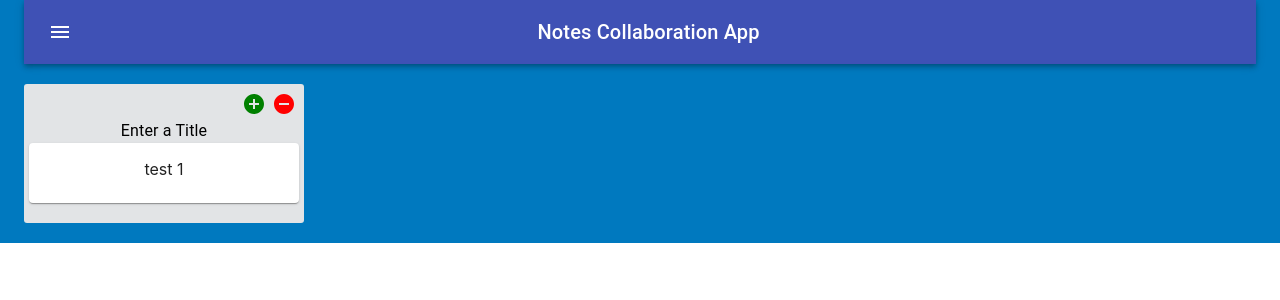
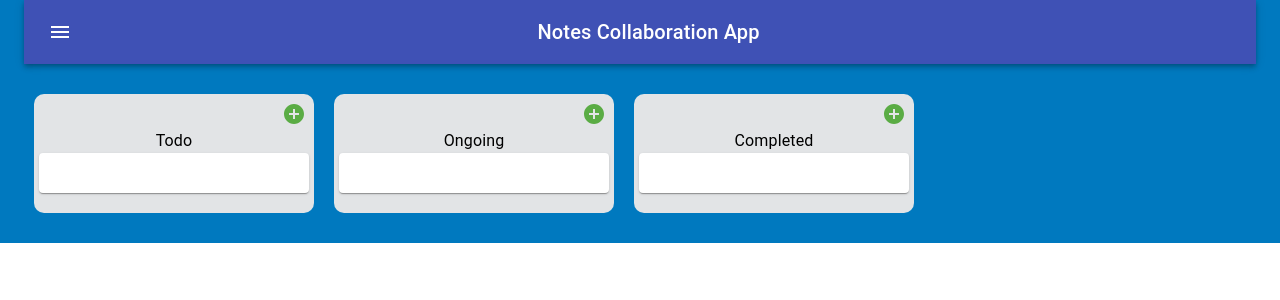
Before and after one commit to montelai/collaboration-sharing, a React (Create React App) app: page / in a window 1280 px wide. Shown: the top 300 px of the page. Built offline with nearby package versions, Linux system fonts and the light colour scheme.

Commit message:
refactored redux board

```diff
--- a/src/App.js
+++ b/src/App.js
@@ -4,7 +4,6 @@ import { Container } from "@material-ui/core";
 import Boards from "./components/Boards";
 import Navigation from "./components/Navigation";
 import { connect } from "react-redux";
-import collaborationApp from "./reducers/reducer";
 
 class App extends Component {
   //sample board
@@ -15,10 +14,9 @@ class App extends Component {
   //   author:''
   // }
 
-  state = {
-    isLoading: true,
-    boards: []
-  };
+  componentDidMount(){
+
+  }
 
   render() {
     return (
@@ -32,7 +30,7 @@ class App extends Component {
         }}
       >
         <Navigation />
-        <Boards boards={[]} />
+        <Boards boards={this.props.boards} />
       </Container>
     );
   }
@@ -40,7 +38,9 @@ class App extends Component {
 
 const mapStateToProps = state => {
   return {
-    boards: state.boards
+    boardId: state.boardId,
+    boards: state.boards,
+    isLoading:state.isLoading
   };
 };
 
--- a/src/components/Board.js
+++ b/src/components/Board.js
@@ -6,6 +6,7 @@ import RemoveCircle from "@material-ui/icons/RemoveCircle";
 import {connect} from 'react-redux';
 import compose from 'recompose/compose';
 
+
 const styles = {
   boardItem: {
     width: "270px",
@@ -13,10 +14,11 @@ const styles = {
     overflowY: "auto",
     backgroundColor: "#e2e4e6",
     boxShadow: "5px 10px  rbga(0,0,0,0.5)",
-    borderRadius: "3px",
+    borderRadius: "10px",
     verticalAlign: "top",
     padding: "5px",
-    paddingBottom: "20px"
+    paddingBottom: "20px",
+    margin: "10px"
   },
   boardItemContents: {},
   boardItemButtons: {
@@ -24,9 +26,13 @@ const styles = {
     justifyContent: "flex-end",
     padding: "0px, 5px, 0px, 5px"
   },
-  addIcon: {
-    color: "green",
-    margin: "3px"
+  addIcon : {
+    color: "#5aac44",
+    margin: "3px",
+    '&:hover' : {
+      color: "#52e02a",
+      margin: "3px"
+    }
   },
   removeIcon: {
     color: "red",
@@ -38,17 +44,20 @@ class Board extends Component {
 
   state = {
     isAdding : false,
-    content:''
+    content:'',
+    key:''
   }
 
-  addItemToBoard = () => {
+  addItemToBoard = (event) => {
+    console.log(event.target)
     this.setState ({
-      isAdding:true
+      isAdding:true,
+      key: this.props.id
     })
   }
 
   addItemToBoardForm = () => {
-    return <form autoComplete='off'>
+    return <form autoComplete='off' style={{'paddingTop':'10px', 'paddingBottom':'10px'}}>
             <CardContent>
               <form>
                 <TextField
@@ -58,7 +67,7 @@ class Board extends Component {
                 />
               </form>
             </CardContent>
-            <Grid styles={{justifyContent:'space-around'}}>
+            <Grid style={{'justifyContent':'space-evenly', 'display':'flex'}}>
               <Button
                 variant='contained'
                 color='primary'
@@ -77,6 +86,9 @@ class Board extends Component {
       </form>
   }
 
+  componentDidMount(){
+  }
+
   render() {
     const { classes } = this.props;
 
@@ -87,15 +99,15 @@ class Board extends Component {
             className={classes.addIcon}
             onClick={this.addItemToBoard}
           />
-          <RemoveCircle
+          {/* <RemoveCircle
             className={classes.removeIcon}
-            onClick={()=> {console.log("clicked");}}/>
+            onClick={()=> {console.log("clicked");}}/> */}
         </Grid>
         <Typography>
           {this.props.title ? this.props.title : "Enter a Title"}
         </Typography>
         <Card className={classes.boardItemContents}>
-          <CardContent>test 1 </CardContent>
+          <CardContent></CardContent>
           {this.state.isAdding ?
             this.addItemToBoardForm()
             : null }
--- a/src/components/Boards.js
+++ b/src/components/Boards.js
@@ -18,15 +18,13 @@ const styles = makeStyles({
 export default function Boards(props) {
   const classes = styles();
 
+
+
   return (
     <Grid className={classes.Board}>
-      {props.boards.length === 0 ? (
-        <Board new={true} />
-      ) : (
-        props.boards.map(board => {
-          return <Board new={false} data={{}} />;
-        })
-      )}
+      {Object.keys(props.boards).map((key) => {
+        return <Board new={false} data={props.boards[key].content} title={props.boards[key].title} key={props.boards[key].title} id={key}/>
+      })}
     </Grid>
   );
 }
--- a/src/reducers/reducer.js
+++ b/src/reducers/reducer.js
@@ -4,13 +4,29 @@ import { ADD_ITEM, REMOVE_ITEM, EDIT_ITEM } from "../actions/actions";
 // initial state
 
 const initialState = {
-  boards: [
+  boardId : [0,1,2],
+  boards: {todoBoard:
     {
-      title: "test",
-      content:
-        "Sunt id eiusmod ex voluptate occaecat irure id laboris duis sint. Elit amet in sint eu ea aliquip pariatur minim ut dolor sunt non. Dolore ad aliquip reprehenderit est adipisicing est proident est deserunt. Est sunt eu proident exercitation amet eu labore ut sint fugiat aliqua sint aliquip pariatur. Sunt excepteur irure officia nostrud cupidatat duis aute veniam laborum proident nisi aliquip. Consectetur cupidatat nisi ea est eu."
-    }
-  ],
+      title: "Todo",
+      content: [
+        {
+          id: 0,
+          task: 'Sunt id eiusmod ex voluptate occaecat irure id laboris duis sint. Elit amet in sint eu ea aliquip pariatur minim ut dolor sunt non. Dolore ad aliquip reprehenderit est adipisicing est proident est deserunt. Est sunt eu proident exercitation amet eu labore ut sint fugiat aliqua sint aliquip pariatur. Sunt excepteur irure officia nostrud cupidatat duis aute veniam laborum proident nisi aliquip. Consectetur cupidatat nisi ea est eu."'
+        },
+      ]
+    },
+  ongoingBoard:
+    {
+      title: "Ongoing",
+      content:[]
+    },
+
+  completedBoard :
+    {
+      title: "Completed",
+      content:[]
+    }},
+  customBoard: [],
   isLoading: true
 };
 
@@ -42,7 +58,7 @@ function collaborationApp(state = initialState, action) {
 
     case EDIT_ITEM:
       const updatedItems = state.map(item => {
-        if (item.id == action.id) {
+        if (item.id === action.id) {
           return { ...item, ...action.content };
         }
         return item;
```
